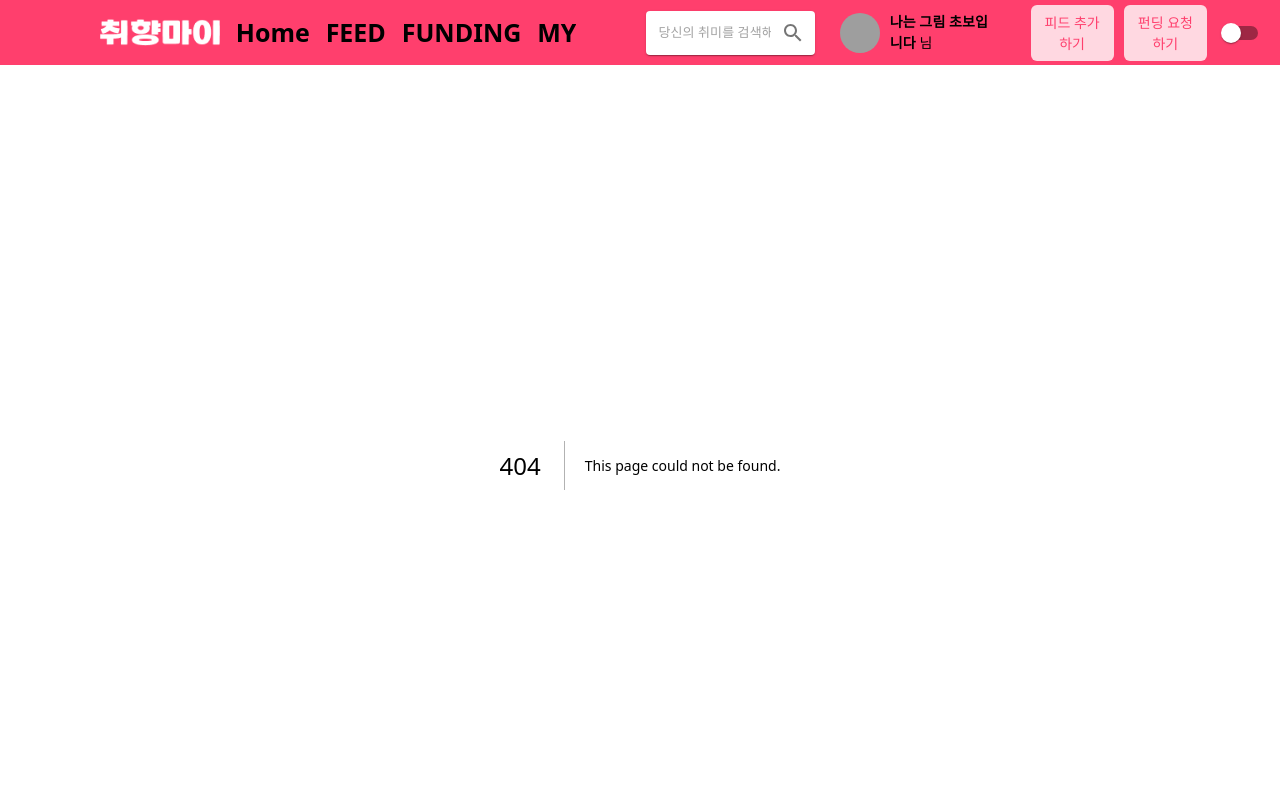
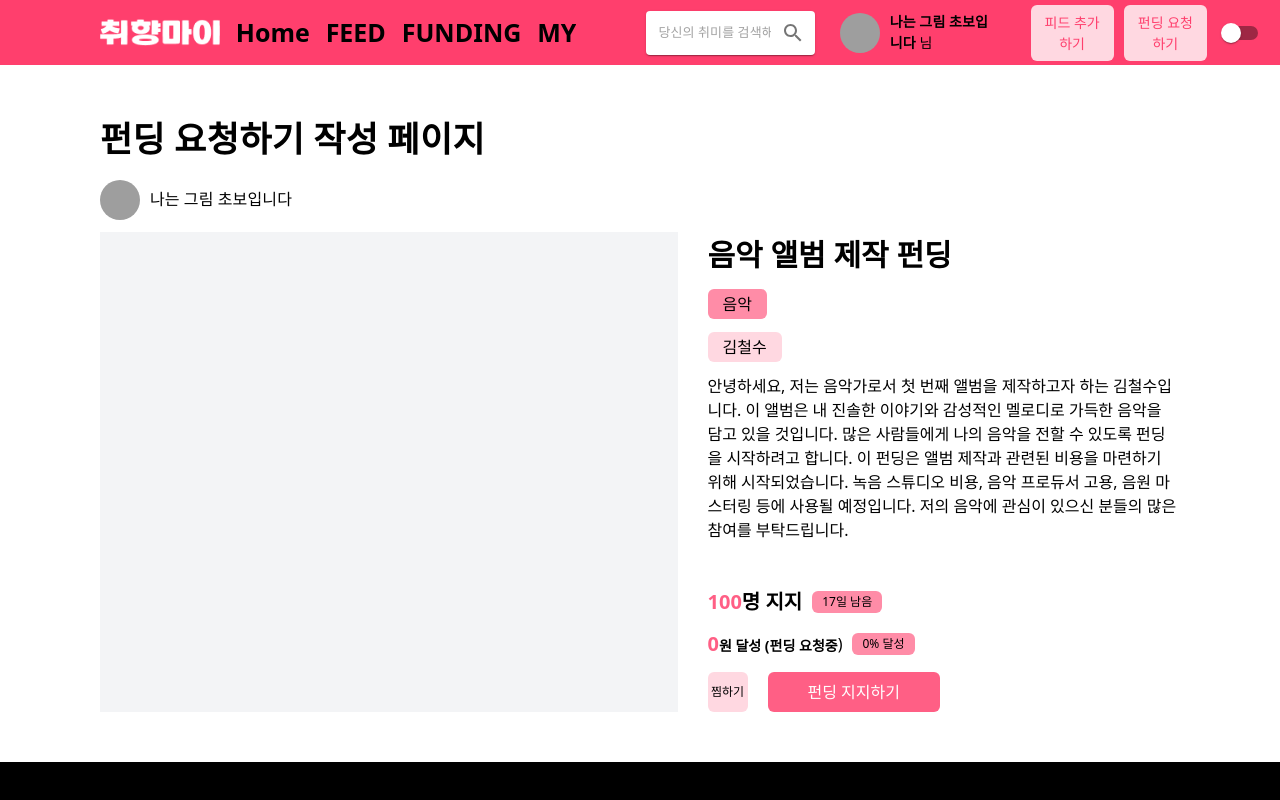
Before and after one commit to LikeLionHGU/Front-chihyang-mai, a Next.js app: page /fund/1 in a window 1280 px wide. Before the commit this address had no page. Shown: the top 800 px of the page. Built offline with nearby package versions, Linux system fonts and the light colour scheme; grey boxes are pictures that could not be loaded.

Commit message:
style: 펀딩 상세페이지 제작

```diff
--- /dev/null
+++ b/src/Firebase/firebase.js
@@ -0,0 +1,17 @@
+"use client";
+
+import { initializeApp } from "firebase/app";
+import { getStorage } from "firebase/storage";
+
+const firebaseConfig = {
+  apiKey: process.env.REACT_APP_FIREBASE_API_KEY,
+  authDomain: process.env.REACT_APP_FIREBASE_AUTH_DOMAIN,
+  projectId: process.env.REACT_APP_FIREBASE_PROJECT_ID,
+  storageBucket: process.env.REACT_APP_FIREBASE_STORAGE_BUCKET,
+  messagingSenderId: process.env.REACT_APP_FIREBASE_MESSAGING_SENDER_ID,
+  appId: process.env.REACT_APP_FIREBASE_APP_ID,
+  //   measurementId: process.env.REACT_APP_FIREBASE_MEASUREMENT_ID,
+};
+
+export const app = initializeApp(firebaseConfig);
+export const storage = getStorage(app);
--- /dev/null
+++ b/src/app/fund/[slug]/page.tsx
@@ -0,0 +1,70 @@
+"use client";
+import PersonInfo from "@/components/Fund/PersonInfo";
+import { FeedExamples, FundingExamples } from "@/components/data";
+// import { usePathname, useSearchParams,  } from "next/navigation";
+
+interface IProp {
+  params: {
+    slug: string;
+  };
+}
+
+export default function DetailPage({ params }: IProp) {
+  const funding = FundingExamples[0];
+  //   const router = useRouter();
+  //   const searchParams = useSearchParams();
+  //   const pathname = usePathname();
+  //   console.log(searchParams.getAll);
+
+  return (
+    <div className="px-[100px] py-[50px]">
+      <PersonInfo
+        title="펀딩 요청하기 작성 페이지"
+        image_url="/static/images/avatar/1.jpg"
+      />
+      <div className="flex gap-[30px]">
+        <div className="w-[55%] h-[480px] bg-gray-100 flex items-center justify-center"></div>
+        <div className="flex flex-col items-start w-[45%] justify-between ">
+          <div className="text-[30px] font-bold">{funding.title}</div>
+          <div className="bg-sub2 px-[15px] py-[3px] rounded-md">
+            {funding.tag}
+          </div>
+          <div className="bg-container1 px-[15px] py-[3px] rounded-md">
+            {funding.influencer}
+          </div>
+          <p className="h-[200px]">{funding.content}</p>
+
+          <div className="flex items-center ">
+            <span className="text-[20px] font-bold">
+              <strong className="text-sub1 ">{funding.request_num}</strong>명
+              지지
+            </span>
+            <div className="bg-sub2 px-[10px] py-[2px] rounded-md ml-[10px] text-[12px]">
+              17일 남음
+            </div>
+          </div>
+
+          <div className="flex items-center ">
+            <span className="text-[14px] font-bold">
+              <strong className="text-sub1 text-[20px]">0</strong>원 달성 (펀딩
+              요청중
+            </span>
+            )
+            <div className="bg-sub2 px-[10px] py-[2px] rounded-md ml-[10px] text-[12px]">
+              0% 달성
+            </div>
+          </div>
+
+          <div className="flex items-center gap-[20px]">
+            <button className="text-[12px] w-[40px] h-[40px] rounded-md bg-container1">
+              찜하기
+            </button>
+            <button className="bg-sub1 px-[40px] h-[40px] text-white rounded-md">
+              펀딩 지지하기
+            </button>
+          </div>
+        </div>
+      </div>
+    </div>
+  );
+}
--- a/src/app/fund/add/page.tsx
+++ b/src/app/fund/add/page.tsx
@@ -23,6 +23,8 @@ import TextareaDecorators from "@/components/FundAdd/TextareaDecorator";
 import Influencer from "@/components/FundAdd/Influencer";
 import Content from "@/components/FundAdd/Content";
 
+// import UploadImage from "@/components/UploadImage";
+
 interface IFormData {
   title: string;
   content: string;
@@ -43,7 +45,7 @@ export default function FundAddPage() {
 
     console.log(newFunding);
   };
-  const { handleSubmit, control } = useForm<IFormData>({
+  const { handleSubmit, control, setValue, getValues } = useForm<IFormData>({
     defaultValues: {
       title: "ddd",
       content: "dd",
@@ -59,7 +61,9 @@ export default function FundAddPage() {
         image_url="/static/images/avatar/1.jpg"
       />
       <div className="flex gap-[30px]">
-        <div className="w-[55%] h-[480px] bg-gray-100"></div>
+        <div className="w-[55%] h-[480px] bg-gray-100 flex items-center justify-center">
+          {/* <UploadImage setValue={setValue} getValues={getValues} /> */}
+        </div>
         <div className="flex flex-col items-start w-[45%] justify-between gap-[20px]">
           <Controller
             name={"title"}
--- a/src/app/fund/page.tsx
+++ b/src/app/fund/page.tsx
@@ -1,6 +1,7 @@
 import Fund from "@/components/Fund";
 import Title from "@/components/Home/Title";
 import { FundingExamples } from "@/components/data";
+import Link from "next/link";
 
 export default function FundPage() {
   const fundings = FundingExamples;
@@ -15,12 +16,20 @@ export default function FundPage() {
           />
           <div className="grid grid-cols-5 gap-[20px] mt-[20px]">
             {fundings.slice(0, 10).map((funding) => (
+              <Link
+                href={{
+                  pathname: `/fund/${funding.id}`,
+                  query: funding,
+                }}
+                as={`/fund/${funding.id}`}
+              >
                 <Fund
                   key={funding.id}
                   content={funding.content}
                   request_num={funding.request_num}
                   name={funding.writer_name}
                 />
+              </Link>
             ))}
           </div>
         </div>
--- a/src/components/FeedBlock.tsx
+++ b/src/components/FeedBlock.tsx
@@ -1,4 +1,4 @@
-export default function FeedBlock({ title, request_num, index }) {
+export default function FeedBlock({ title, request_num, index }: any) {
   return (
     <div className="flex border rounded-md border-container1 text-black">
       <div className="bg-gray-200 w-[100px] h-[70px]"></div>
--- a/src/components/FundAdd/TextareaDecorator.tsx
+++ b/src/components/FundAdd/TextareaDecorator.tsx
@@ -1,4 +1,4 @@
-"use client";
+'use client';
 
 import * as React from "react";
 import Box from "@mui/joy/Box";
--- /dev/null
+++ b/src/components/Image/compressFile.jsx
@@ -0,0 +1,25 @@
+"use client";
+
+import imageCompression from "browser-image-compression";
+
+const compressedFile = async (file) => {
+  const options = {
+    maxSizeMB: 1,
+    maxWidthOrHeight: 1920,
+    useWebWorker: true,
+  };
+  try {
+    const compressedFile = await imageCompression(file, options);
+    console.log(
+      "compressedFile instanceof Blob",
+      compressedFile instanceof Blob
+    ); // true
+    console.log(`compressedFile size ${compressedFile.size / 1024 / 1024} MB`); // smaller than maxSizeMB
+
+    return compressedFile; // write your own logic
+  } catch (error) {
+    console.log(error);
+  }
+};
+
+export default compressedFile;
--- /dev/null
+++ b/src/components/UploadImage.jsx
@@ -0,0 +1,125 @@
+"use client";
+
+import { useCallback, useRef, useState } from "react";
+import {
+  ref,
+  getDownloadURL,
+  uploadBytes,
+  uploadBytesResumable,
+} from "../Firebase/firebase/storage";
+import { storage } from "../Firebase/firebase";
+
+import {
+  Box,
+  Button,
+  IconButton,
+  ImageList,
+  ImageListItem,
+  ImageListItemBar,
+} from "@mui/material";
+import ClearIcon from "@mui/icons-material/Clear";
+import compressedFile from "./Image/compressFile";
+
+export function ImageUpload({ setValue, getValues }: any) {
+  const inputRef = useRef(null);
+  const onUploadImageButtonClick = useCallback(() => {
+    if (!inputRef.current) {
+      return;
+    }
+
+    inputRef.current.click();
+  }, []);
+
+  const onImageChange = async (e) => {
+    e.preventDefault();
+    const file = e.target.files;
+    if (!file) return null;
+
+    const lowCapacityFile = await compressedFile(file[0]);
+
+    const storageRef = ref(storage, `files/${file[0].name}`);
+    const uploadTask = uploadBytesResumable(storageRef, lowCapacityFile);
+
+    uploadTask.on(
+      "state_changed",
+      (snapshot) => {
+        const progress = Math.round(
+          (snapshot.bytesTransferred / snapshot.totalBytes) * 100
+        );
+      },
+      (error) => {
+        switch (error.code) {
+          case "storage/canceld":
+            alert("Upload has been canceled");
+            break;
+        }
+      },
+      () => {
+        getDownloadURL(storageRef).then((downloadURL) => {
+          console.log("File available at", downloadURL);
+
+          //   setImageURL(downloadURL);
+          const prev = getValues("image_urls");
+          setValue("image_urls", [...prev, downloadURL]);
+        });
+      }
+    );
+  };
+
+  return (
+    <>
+      <Button
+        onClick={onUploadImageButtonClick}
+        variant="outlined"
+        sx={{
+          backgroundColor: "background.default",
+          borderColor: "primary.main",
+          color: "primary.main",
+          fontWeight: "normal",
+          mt: "20px",
+        }}
+      >
+        인증샷 업로드
+      </Button>
+
+      <input
+        hidden
+        type="file"
+        // accept="image/*"
+        accept=".jpg,.jpeg,.png,.gif,.bmp,.heic,.heif"
+        ref={inputRef}
+        onChange={onImageChange}
+      />
+      <Box sx={{ display: "flex" }}>
+        <ImageList sx={{ width: "1000px" }} cols={5}>
+          {getValues("images")?.map((imageUrl, index) => (
+            <ImageListItem
+              sx={{ position: "relative", mt: "20px", mr: "20px" }}
+              key={index}
+            >
+              <img src={imageUrl} loading="lazy" alt={imageUrl} />
+              <IconButton
+                onClick={() => {
+                  const prev = getValues("images");
+                  setValue("images", [
+                    ...prev.slice(0, index),
+                    ...prev.slice(index + 1),
+                  ]);
+                  // setPosterUploadList((prev) => [...prev, prev.length]);
+                }}
+                sx={{
+                  position: "absolute",
+                  right: "0",
+                  color: "black",
+                }}
+                aria-label={`star`}
+              >
+                <ClearIcon />
+              </IconButton>
+            </ImageListItem>
+          ))}
+        </ImageList>
+      </Box>
+    </>
+  );
+}
```
Also changed, not shown: src/components/FundAdd/SubmitButton.tsx (deleted), 1 other file (tests, documents, lock files or other folders). Lines whose indentation alone changed are shown as unchanged.
